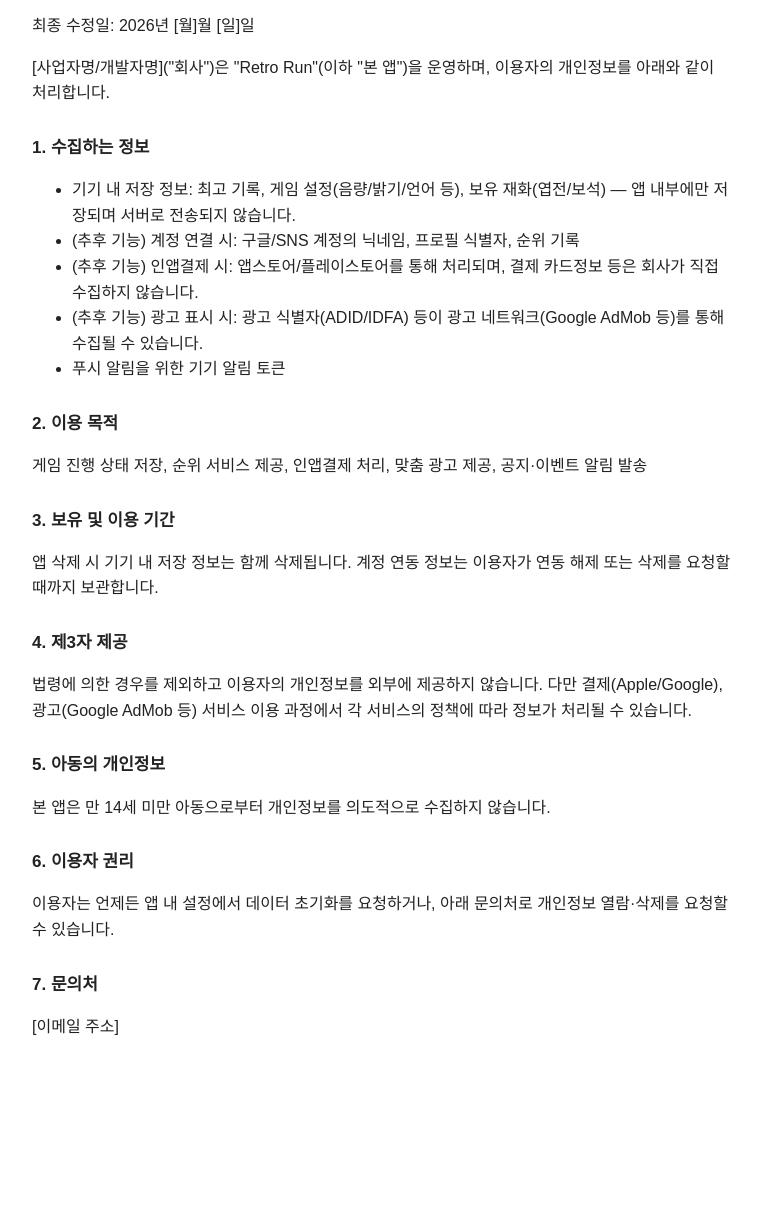
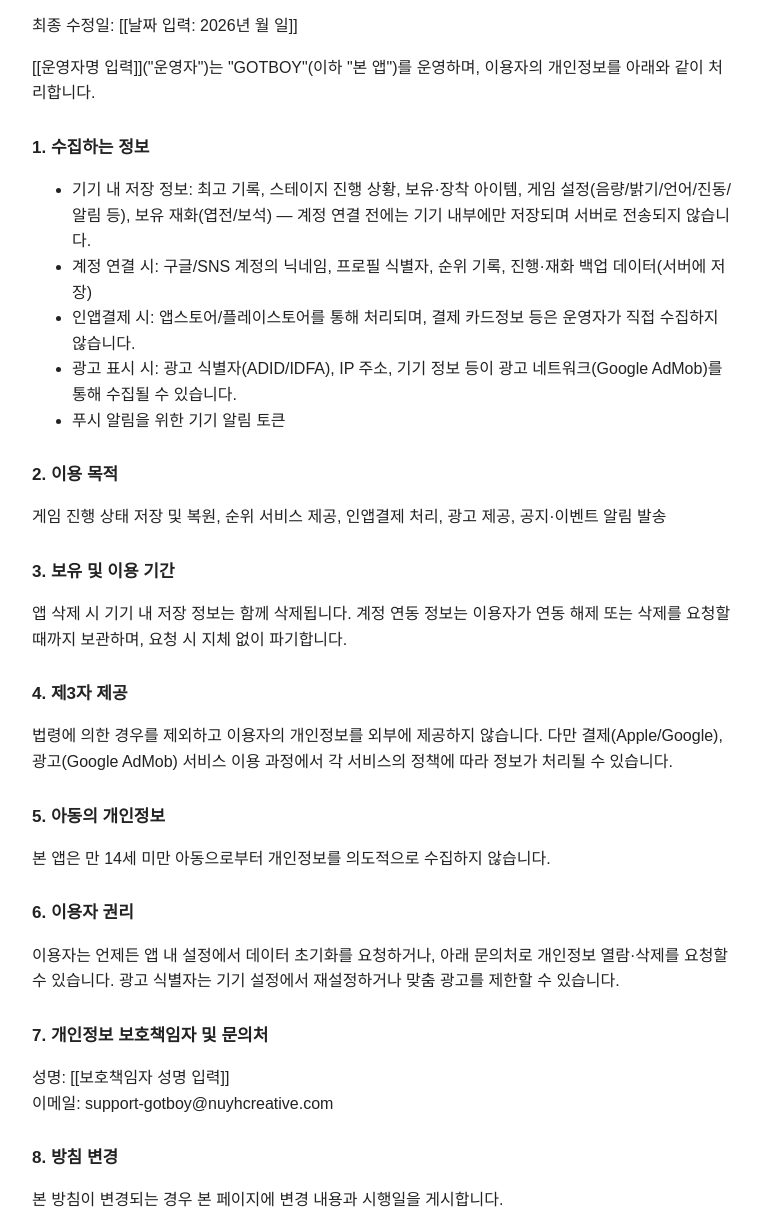
Before and after one commit to NUYH-music/retro_run_legal, a plain HTML site: page privacy_ko.html in a window 1280 px wide. Shown: the part 78-1300 px from the top of the page, without its empty margins (258-1020 px from the left). Before the commit the page ends 1157 px from the top, so only its background shows below. Drawn offline with Linux system fonts and the light colour scheme.

Commit message:
Revise privacy policy for app name change to 'GOTBOY'
Update privacy policy for GOTBOY

```diff
--- a/privacy_ko.html
+++ b/privacy_ko.html
@@ -2,7 +2,7 @@
 <html lang="ko">
 <head>
 <meta charset="UTF-8">
-<title>개인정보처리방침 - Retro Run</title>
+<title>개인정보처리방침 - GOTBOY</title>
 <meta name="viewport" content="width=device-width, initial-scale=1">
 <style>
   body { font-family: sans-serif; max-width: 700px; margin: 40px auto; padding: 0 20px; line-height: 1.6; color: #222; }
@@ -12,34 +12,37 @@
 </head>
 <body>
 <h1>개인정보처리방침</h1>
-<p>최종 수정일: 2026년 [월]월 [일]일</p>
-<p>[사업자명/개발자명]("회사")은 "Retro Run"(이하 "본 앱")을 운영하며, 이용자의 개인정보를 아래와 같이 처리합니다.</p>
+<p>최종 수정일: [[날짜 입력: 2026년 월 일]]</p>
+<p>[[운영자명 입력]]("운영자")는 "GOTBOY"(이하 "본 앱")를 운영하며, 이용자의 개인정보를 아래와 같이 처리합니다.</p>
 
 <h2>1. 수집하는 정보</h2>
 <ul>
-  <li>기기 내 저장 정보: 최고 기록, 게임 설정(음량/밝기/언어 등), 보유 재화(엽전/보석) — 앱 내부에만 저장되며 서버로 전송되지 않습니다.</li>
-  <li>(추후 기능) 계정 연결 시: 구글/SNS 계정의 닉네임, 프로필 식별자, 순위 기록</li>
-  <li>(추후 기능) 인앱결제 시: 앱스토어/플레이스토어를 통해 처리되며, 결제 카드정보 등은 회사가 직접 수집하지 않습니다.</li>
-  <li>(추후 기능) 광고 표시 시: 광고 식별자(ADID/IDFA) 등이 광고 네트워크(Google AdMob 등)를 통해 수집될 수 있습니다.</li>
+  <li>기기 내 저장 정보: 최고 기록, 스테이지 진행 상황, 보유·장착 아이템, 게임 설정(음량/밝기/언어/진동/알림 등), 보유 재화(엽전/보석) — 계정 연결 전에는 기기 내부에만 저장되며 서버로 전송되지 않습니다.</li>
+  <li>계정 연결 시: 구글/SNS 계정의 닉네임, 프로필 식별자, 순위 기록, 진행·재화 백업 데이터(서버에 저장)</li>
+  <li>인앱결제 시: 앱스토어/플레이스토어를 통해 처리되며, 결제 카드정보 등은 운영자가 직접 수집하지 않습니다.</li>
+  <li>광고 표시 시: 광고 식별자(ADID/IDFA), IP 주소, 기기 정보 등이 광고 네트워크(Google AdMob)를 통해 수집될 수 있습니다.</li>
   <li>푸시 알림을 위한 기기 알림 토큰</li>
 </ul>
 
 <h2>2. 이용 목적</h2>
-<p>게임 진행 상태 저장, 순위 서비스 제공, 인앱결제 처리, 맞춤 광고 제공, 공지·이벤트 알림 발송</p>
+<p>게임 진행 상태 저장 및 복원, 순위 서비스 제공, 인앱결제 처리, 광고 제공, 공지·이벤트 알림 발송</p>
 
 <h2>3. 보유 및 이용 기간</h2>
-<p>앱 삭제 시 기기 내 저장 정보는 함께 삭제됩니다. 계정 연동 정보는 이용자가 연동 해제 또는 삭제를 요청할 때까지 보관합니다.</p>
+<p>앱 삭제 시 기기 내 저장 정보는 함께 삭제됩니다. 계정 연동 정보는 이용자가 연동 해제 또는 삭제를 요청할 때까지 보관하며, 요청 시 지체 없이 파기합니다.</p>
 
 <h2>4. 제3자 제공</h2>
-<p>법령에 의한 경우를 제외하고 이용자의 개인정보를 외부에 제공하지 않습니다. 다만 결제(Apple/Google), 광고(Google AdMob 등) 서비스 이용 과정에서 각 서비스의 정책에 따라 정보가 처리될 수 있습니다.</p>
+<p>법령에 의한 경우를 제외하고 이용자의 개인정보를 외부에 제공하지 않습니다. 다만 결제(Apple/Google), 광고(Google AdMob) 서비스 이용 과정에서 각 서비스의 정책에 따라 정보가 처리될 수 있습니다.</p>
 
 <h2>5. 아동의 개인정보</h2>
 <p>본 앱은 만 14세 미만 아동으로부터 개인정보를 의도적으로 수집하지 않습니다.</p>
 
 <h2>6. 이용자 권리</h2>
-<p>이용자는 언제든 앱 내 설정에서 데이터 초기화를 요청하거나, 아래 문의처로 개인정보 열람·삭제를 요청할 수 있습니다.</p>
+<p>이용자는 언제든 앱 내 설정에서 데이터 초기화를 요청하거나, 아래 문의처로 개인정보 열람·삭제를 요청할 수 있습니다. 광고 식별자는 기기 설정에서 재설정하거나 맞춤 광고를 제한할 수 있습니다.</p>
 
-<h2>7. 문의처</h2>
-<p>[이메일 주소]</p>
+<h2>7. 개인정보 보호책임자 및 문의처</h2>
+<p>성명: [[보호책임자 성명 입력]]<br>이메일: support-gotboy@nuyhcreative.com</p>
+
+<h2>8. 방침 변경</h2>
+<p>본 방침이 변경되는 경우 본 페이지에 변경 내용과 시행일을 게시합니다.</p>
 </body>
 </html>
```
